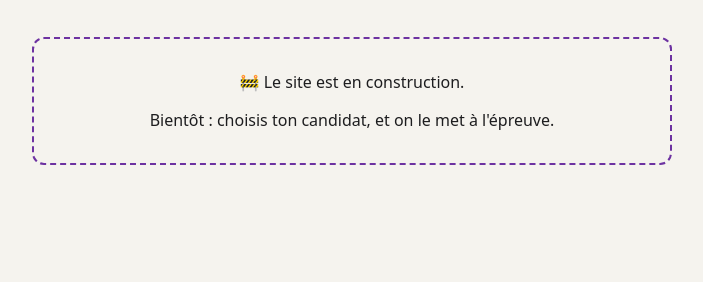
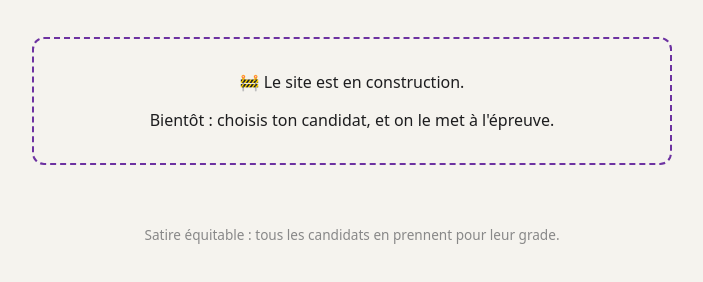
Before and after one commit to GerardManj/President27, a plain HTML site: page index.html in a window 1280 px wide. Shown: the part 164-446 px from the top of the page, without its empty margins (288-991 px from the left). Drawn offline with Linux system fonts and the light colour scheme.

Commit message:
Ajoute un pied de page sur la satire équitable

```diff
--- a/index.html
+++ b/index.html
@@ -31,6 +31,11 @@
         border: 2px dashed #6d32a1;
         border-radius: 12px;
       }
+      footer {
+        margin-top: 60px;
+        font-size: 0.85rem;
+        color: #888;
+      }
     </style>
   </head>
 
@@ -45,5 +50,9 @@
       <p>🚧 Le site est en construction.</p>
       <p>Bientôt : choisis ton candidat, et on le met à l'épreuve.</p>
     </div>
+
+    <footer>
+      Satire équitable : tous les candidats en prennent pour leur grade.
+    </footer>
   </body>
 </html>
```
